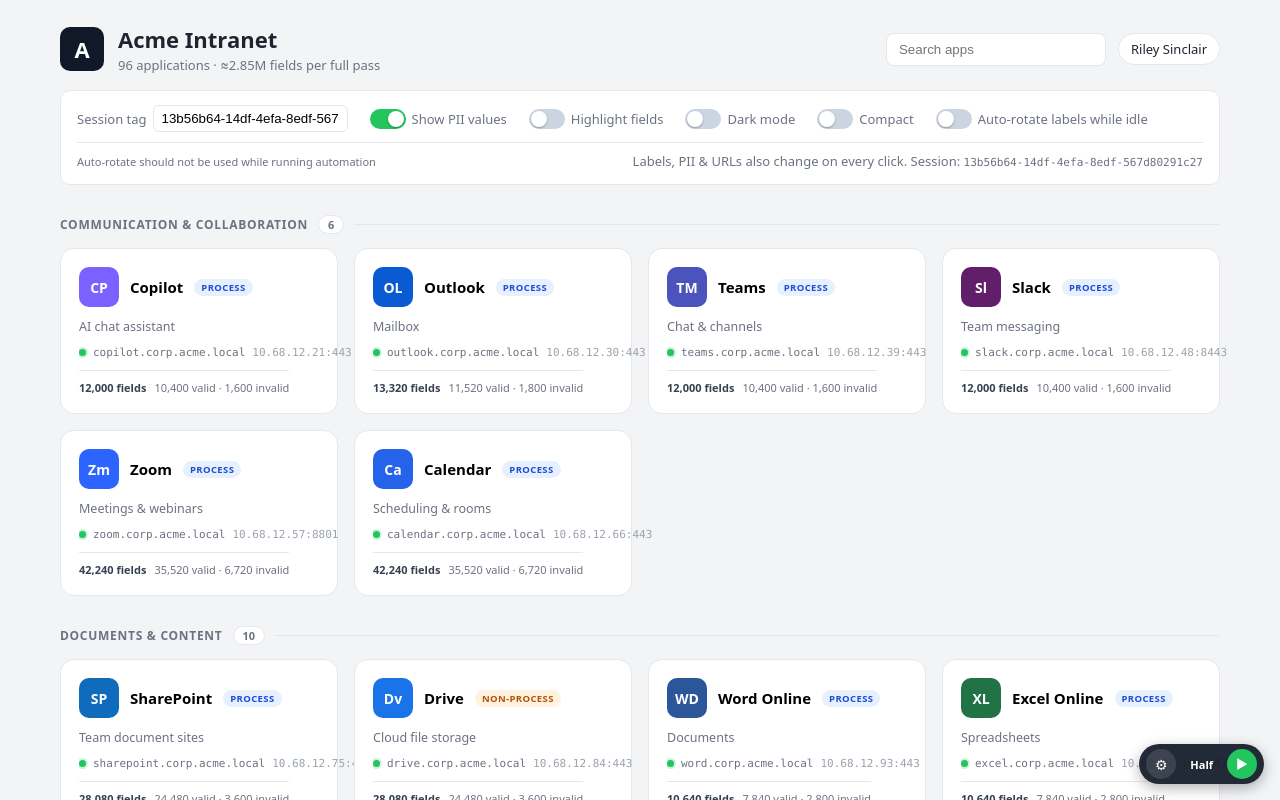
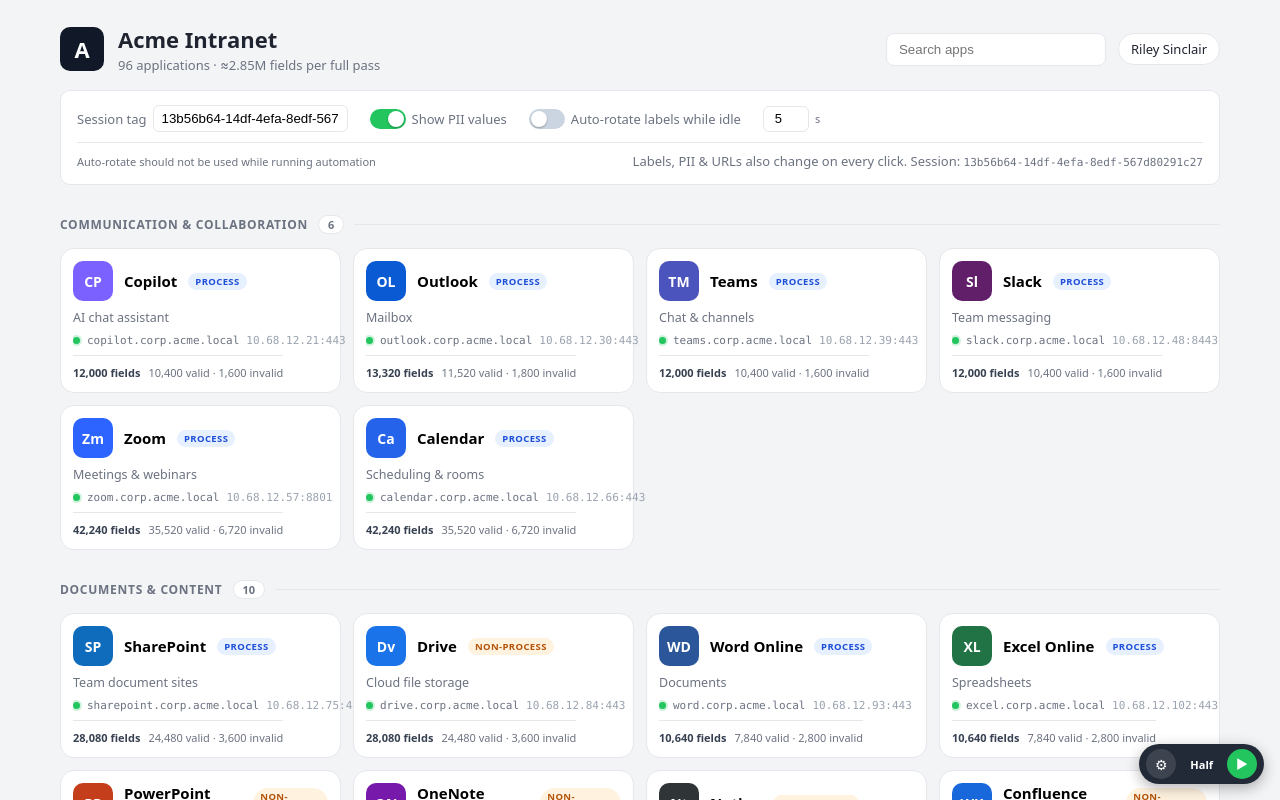
Before and after one commit to aniketdaluiskan/intranet_testing_suite, a React (Vite) app: page / in a window 1280 px wide. Shown: the top 800 px of the page. Built offline with nearby package versions, Linux system fonts and the light colour scheme.

Commit message:
Compact by default; drop dark/highlight/compact toggles; editable auto-rotate interval (default 5s)

```diff
--- a/src/App.tsx
+++ b/src/App.tsx
@@ -4,7 +4,6 @@
 import Autopilot from "./components/Autopilot";
 import RefreshTimer from "./components/RefreshTimer";
 import CommandPalette from "./components/CommandPalette";
-import FieldHighlight from "./components/FieldHighlight";
 
 export default function App() {
   return (
@@ -12,7 +11,6 @@
       <Autopilot />
       <RefreshTimer />
       <CommandPalette />
-      <FieldHighlight />
       <Routes>
         <Route path="/" element={<Portal />} />
         <Route path="/:appId/*" element={<AppRoute />} />
--- a/src/pages/Portal.tsx
+++ b/src/pages/Portal.tsx
@@ -78,49 +78,28 @@
             <input
               type="checkbox"
               role="switch"
-              checked={settings.highlightFields}
-              onChange={(e) => setSettings({ highlightFields: e.target.checked })}
-            />
-            <span className="toggle-track" aria-hidden="true">
-              <span className="toggle-knob" />
-            </span>
-            <span className="toggle-label">Highlight fields</span>
-          </label>
-          <label className="toggle">
-            <input
-              type="checkbox"
-              role="switch"
-              checked={settings.theme === "dark"}
-              onChange={(e) => setSettings({ theme: e.target.checked ? "dark" : "light" })}
-            />
-            <span className="toggle-track" aria-hidden="true">
-              <span className="toggle-knob" />
-            </span>
-            <span className="toggle-label">Dark mode</span>
-          </label>
-          <label className="toggle">
-            <input
-              type="checkbox"
-              role="switch"
-              checked={settings.density === "compact"}
-              onChange={(e) => setSettings({ density: e.target.checked ? "compact" : "comfortable" })}
-            />
-            <span className="toggle-track" aria-hidden="true">
-              <span className="toggle-knob" />
-            </span>
-            <span className="toggle-label">Compact</span>
-          </label>
-          <label className="toggle">
-            <input
-              type="checkbox"
-              role="switch"
               checked={settings.churnMs > 0}
-              onChange={(e) => setSettings({ churnMs: e.target.checked ? 10000 : 0 })}
+              onChange={(e) => setSettings({ churnMs: e.target.checked ? settings.rotateSecs * 1000 : 0 })}
             />
             <span className="toggle-track" aria-hidden="true">
               <span className="toggle-knob" />
             </span>
             <span className="toggle-label">Auto-rotate labels while idle</span>
+          </label>
+          <label className="pc-secs" title="Auto-rotate interval (seconds)">
+            <input
+              type="number"
+              min={1}
+              max={3600}
+              step={1}
+              value={settings.rotateSecs}
+              onChange={(e) => {
+                const s = Math.max(1, Math.min(3600, Math.round(Number(e.target.value) || 1)));
+                setSettings({ rotateSecs: s, churnMs: settings.churnMs > 0 ? s * 1000 : 0 });
+              }}
+              aria-label="Auto-rotate interval in seconds"
+            />
+            <span className="pc-secs-u">s</span>
           </label>
         </div>
         <div className="pc-meta">
--- a/src/store.tsx
+++ b/src/store.tsx
@@ -31,9 +31,8 @@
   sessionTag: string;
   churnMs: number; // 0 = only churn on navigation; >0 = also rotate every churnMs
   showPII: boolean;
-  theme: "light" | "dark";
   density: "comfortable" | "compact";
-  highlightFields: boolean; // outline every capturable field + hover its kind·label·validity
+  rotateSecs: number; // auto-rotate interval in seconds (user-editable; default 5)
 }
 
 interface Store {
@@ -75,9 +74,8 @@
     sessionTag: getSessionId(),
     churnMs: 0,
     showPII: true,
-    theme: "light",
-    density: "comfortable",
-    highlightFields: false,
+    density: "compact", // UI runs compact by default
+    rotateSecs: 5,
   });
   const [timerGen, setTimerGen] = useState(0);
   // Timestamp the current auto-rotate countdown cycle began — drives the top-right refresh timer.
@@ -101,15 +99,11 @@
     return () => clearInterval(id);
   }, [settings.churnMs]);
 
-  // Theme / density / capturable-field highlight are pure attributes on <html> — CSS does the rest,
-  // so they never touch the DOM the sweep walks (fully sweep-safe).
+  // Density is a pure attribute on <html> — CSS does the rest, so it never touches the DOM the sweep
+  // walks (sweep-safe). The UI runs compact by default.
   useEffect(() => {
-    const el = document.documentElement;
-    el.setAttribute("data-theme", settings.theme);
-    el.setAttribute("data-density", settings.density);
-    if (settings.highlightFields) el.setAttribute("data-hl", "1");
-    else el.removeAttribute("data-hl");
-  }, [settings.theme, settings.density, settings.highlightFields]);
+    document.documentElement.setAttribute("data-density", settings.density);
+  }, [settings.density]);
 
   const value = useMemo<Store>(
     () => ({ settings, setSettings, timerGen, tickAt }),
--- a/src/styles.css
+++ b/src/styles.css
@@ -14,29 +14,7 @@
 code { font-family: ui-monospace, SFMono-Regular, Menlo, Consolas, monospace; font-size: 0.85em; }
 a { color: var(--accent); }
 
-/* ── Dark theme (data-theme="dark" on <html>) ── */
-[data-theme="dark"] {
-  --bg: #0b0f17; --panel: #151b26; --ink: #e6e9ef; --muted: #93a1b5; --line: #263244; --accent: #60a5fa; --invalid: #f87171;
-}
-[data-theme="dark"] .app-tile,
-[data-theme="dark"] .cal-cell,
-[data-theme="dark"] .ts-task,
-[data-theme="dark"] .cal-main,
-[data-theme="dark"] .v-cells td.v-cell-e { background: var(--panel); }
-[data-theme="dark"] .app-tile:hover,
-[data-theme="dark"] .cal-cell:hover { background: #1b2433; }
-[data-theme="dark"] .cal-cell.out { background: #10151f; }
-[data-theme="dark"] .cal-num, [data-theme="dark"] .ts-task-n, [data-theme="dark"] .ts-h,
-[data-theme="dark"] .cap-total, [data-theme="dark"] .mini-day, [data-theme="dark"] .cal-side, [data-theme="dark"] .ts-side { color: var(--ink); }
-[data-theme="dark"] .cal-ev { background: #1b2433; color: var(--ink); }
-[data-theme="dark"] input, [data-theme="dark"] select, [data-theme="dark"] textarea {
-  background: #0f1620; color: var(--ink); border-color: var(--line);
-}
-[data-theme="dark"] .v-cells thead th, [data-theme="dark"] .v-cells .rownum, [data-theme="dark"] .v-cells .corner,
-[data-theme="dark"] .ts-grid thead th, [data-theme="dark"] .rec-grid thead th { background: #10151f; color: var(--muted); }
-[data-theme="dark"] .group-count, [data-theme="dark"] .user-chip, [data-theme="dark"] .portal-search { background: var(--panel); color: var(--ink); }
-
-/* ── Compact density (data-density="compact" on <html>) ── */
+/* ── Compact density (data-density="compact" on <html>) — the UI default ── */
 [data-density="compact"] { font-size: 14px; }
 [data-density="compact"] .app-tile { padding: 12px; gap: 8px; }
 [data-density="compact"] .app-grid { gap: 12px; }
@@ -48,11 +26,6 @@
 [data-density="compact"] .cal-cell { min-height: 62px; }
 [data-density="compact"] .form-sec-grid { gap: 8px 12px; }
 [data-density="compact"] .fc input, [data-density="compact"] .fc select { padding: 4px 6px; }
-
-/* ── Highlight capturable fields (data-hl="1" on <html>) ── */
-html[data-hl="1"] [data-cap] { outline: 1px dashed rgba(37,99,235,.55); outline-offset: 1px; }
-html[data-hl="1"] [data-cap="invalid"] { outline-color: rgba(209,67,67,.75); }
-.cap-tip { position: fixed; z-index: 100001; background: #111827; color: #fff; font-size: 10.5px; padding: 3px 7px; border-radius: 5px; pointer-events: none; white-space: nowrap; box-shadow: 0 3px 10px rgba(0,0,0,.35); }
 
 /* ── ⌘K command palette ── */
 .cmdk-scrim { position: fixed; inset: 0; background: rgba(15,23,42,.42); z-index: 100002; display: flex; align-items: flex-start; justify-content: center; padding-top: 12vh; }
@@ -87,6 +60,9 @@
 }
 .pc-row { display: flex; flex-wrap: wrap; align-items: center; gap: 22px; }
 .pc-meta { display: flex; flex-wrap: wrap; align-items: center; justify-content: space-between; gap: 8px 16px; padding-top: 9px; border-top: 1px solid var(--line); }
+.pc-secs { display: inline-flex; align-items: center; gap: 4px; color: var(--muted); }
+.pc-secs input { width: 46px; height: 26px; border: 1px solid var(--line); border-radius: 6px; text-align: center; font-size: 13px; padding: 0 4px; -moz-appearance: textfield; appearance: textfield; }
+.pc-secs-u { font-size: 11px; color: var(--muted); }
 .portal-controls label { display: flex; align-items: center; gap: 6px; }
 .portal-controls input[type="text"], .portal-controls label > input:not([type="checkbox"]) {
   border: 1px solid var(--line); border-radius: 6px; padding: 5px 8px;
```
